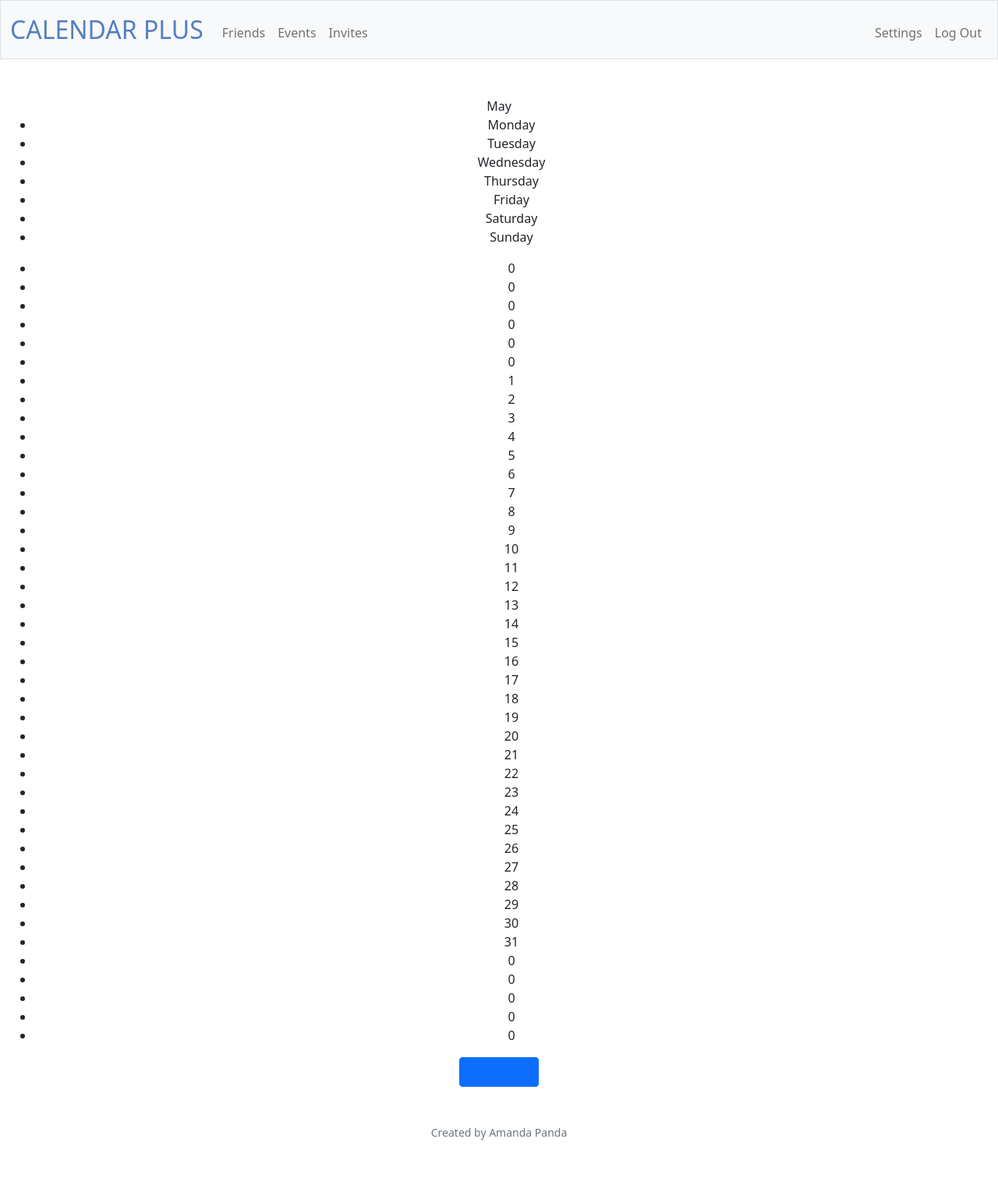
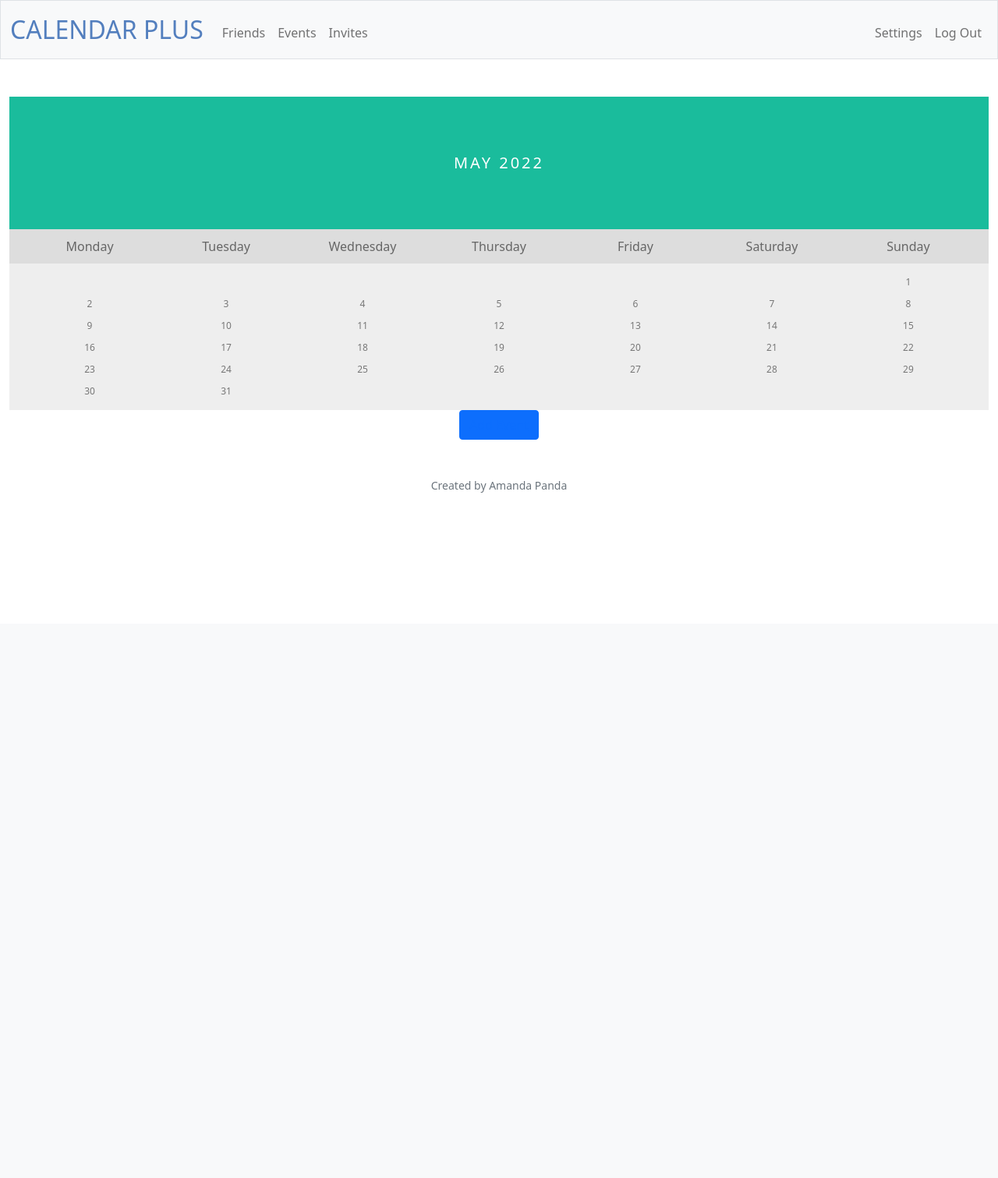
Before and after one commit to amandakso/cs50x-final-project, a Flask app: page / in a window 1280 px wide. Shown: the whole page at 78% size. After the commit the page ends 632 px from the top, so only its background shows below. Run offline with Flask 2, Linux system fonts and the light colour scheme; a user stored in the database is signed in; some libraries are stand-ins or nearby versions.

Commit message:
change format of homepage to a monthly calendar

```diff
--- a/static/styles.css
+++ b/static/styles.css
@@ -9,3 +9,60 @@
 {
     color: #537fbe;
 }
+
+/* Removes bullet points in calendar*/
+.struct
+{
+    list-style-type: none;
+}
+
+/* Month header */
+.month {
+    padding: 70px 25px;
+    width: 100%;
+    background: #1abc9c;
+    text-align: center;
+}
+/* Month list */
+.month ul {
+    margin: 0;
+    padding: 0;
+    list-style-type: none;
+}
+
+.month ul li {
+    color: white;
+    font-size: 20px;
+    text-transform: uppercase;
+    letter-spacing: 3px;
+}
+
+/* Weekdays */
+.weekdays {
+    margin: 0;
+    padding: 10px 0;
+    background-color: #ddd;
+}
+
+.weekdays li {
+    display: inline-block;
+    width: 13.6%;
+    color: #666;
+    text-align: center;
+}
+
+/* Days */
+.days {
+    padding: 10px 0;
+    background: #eee;
+    margin: 0;
+}
+
+.days li {
+    display: inline-block;
+    width: 13.6%;
+    text-align: center;
+    margin-bottom: 5px;
+    font-size: 12px;
+    color: #777;
+}
--- a/templates/index.html
+++ b/templates/index.html
@@ -7,9 +7,11 @@
 
 {% block main %}
 <div class="month">
-    {{ this_month }}
+    <ul>
+        <li>{{ this_month }} <span>{{ year }}</span></li>
+    </ul>
 </div>
-<ul class="weekdays">
+<ul class="struc weekdays">
     <li>Monday</li>
     <li>Tuesday</li>
     <li>Wednesday</li>
@@ -18,11 +20,15 @@
     <li>Saturday</li>
     <li>Sunday</li>
 </ul>
-<ul class="days">
+<ul class="struc days">
     {% for row in cal %}
-    {% for row in row %}
-    <li>{{ row }}</li>
-    {% endfor %}
+        {% for row in row %}
+            {% if row == 0 %}
+                <li> </li>
+            {% else %}
+                <li>{{ row }}</li>
+            {% endif %}
+        {% endfor %}
     {% endfor %}
 </ul>
 <button class="btn btn-primary" type="button"><a href="/addevent">Add Event</a></button>
```
Also changed, not shown: 2 other files.
